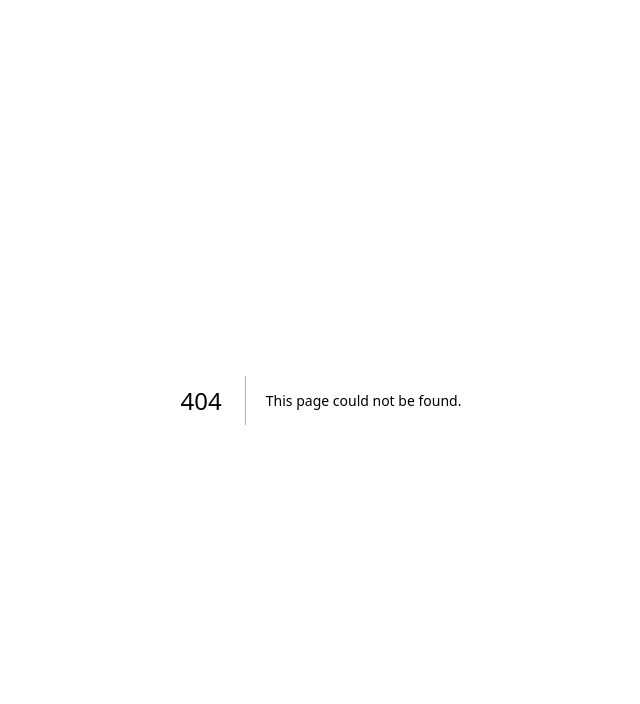
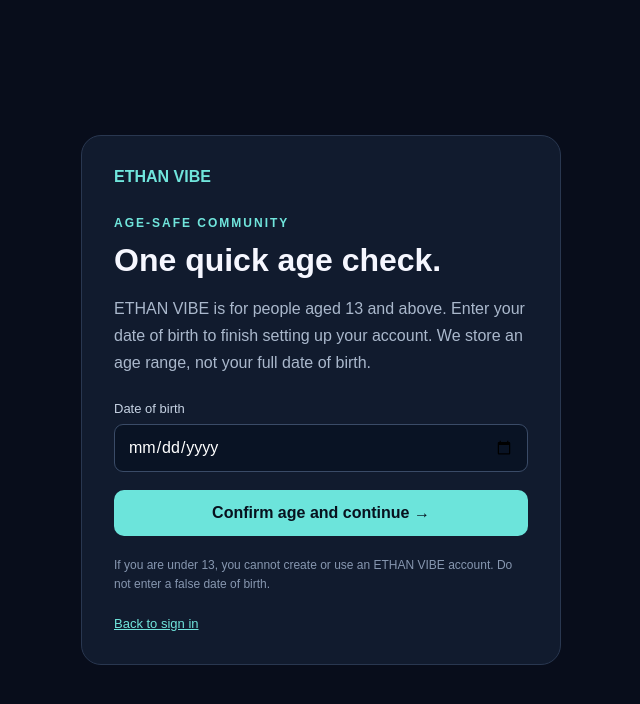
Before and after one commit to abayomipeteroyenuga-commits/ethan-vibe, a Next.js app: page /age-check in a window 1280 px wide. Before the commit this address had no page. Shown: the top 704 px of the page, without its empty margins (319-959 px from the left). Built offline with nearby package versions, Linux system fonts and the light colour scheme.

Commit message:
Add secure 13+ age verification page

```diff
--- /dev/null
+++ b/app/age-check/page.tsx
@@ -0,0 +1,43 @@
+"use client";
+import { useState } from "react";
+import { useRouter } from "next/navigation";
+import Link from "next/link";
+
+export default function AgeCheckPage() {
+  const router = useRouter();
+  const [dateOfBirth, setDateOfBirth] = useState("");
+  const [busy, setBusy] = useState(false);
+  const [error, setError] = useState("");
+  async function submit(event: React.FormEvent<HTMLFormElement>) {
+    event.preventDefault();
+    setBusy(true); setError("");
+    try {
+      const response = await fetch("/api/profile/sync", {
+        method: "POST", credentials: "same-origin",
+        headers: { "Content-Type": "application/json" },
+        body: JSON.stringify({ dateOfBirth })
+      });
+      const data = await response.json().catch(() => ({}));
+      if (!response.ok) throw new Error(data.error || "We couldn't verify your age.");
+      router.replace("/account"); router.refresh();
+    } catch (e) {
+      setError(e instanceof Error ? e.message : "Age verification failed.");
+    } finally { setBusy(false); }
+  }
+  return <main style={{minHeight:"100vh",display:"grid",placeItems:"center",padding:24,background:"#080d1b",color:"#f6f7ff",fontFamily:"Arial,sans-serif"}}>
+    <section style={{width:"100%",maxWidth:480,padding:32,border:"1px solid #293750",borderRadius:20,background:"#111b2e"}}>
+      <Link href="/" style={{color:"#70e5dc",textDecoration:"none",fontWeight:700}}>ETHAN VIBE</Link>
+      <div style={{marginTop:30,color:"#70e5dc",fontSize:12,fontWeight:800,letterSpacing:2}}>AGE-SAFE COMMUNITY</div>
+      <h1 style={{fontSize:32,margin:"12px 0"}}>One quick age check.</h1>
+      <p style={{color:"#aab8cc",lineHeight:1.7}}>ETHAN VIBE is for people aged 13 and above. Enter your date of birth to finish setting up your account. We store an age range, not your full date of birth.</p>
+      <form onSubmit={submit} style={{marginTop:24}}>
+        <label htmlFor="age-dob" style={{display:"block",fontSize:13,color:"#c6d2e3",marginBottom:8}}>Date of birth</label>
+        <input id="age-dob" type="date" required value={dateOfBirth} onChange={e=>setDateOfBirth(e.target.value)} max={new Date().toISOString().slice(0,10)} style={{width:"100%",padding:13,borderRadius:9,border:"1px solid #3a4b67",background:"#091324",color:"#fff"}}/>
+        {error&&<p role="alert" style={{color:"#ff9a9a",fontSize:13,lineHeight:1.5}}>{error}</p>}
+        <button disabled={busy||!dateOfBirth} style={{width:"100%",marginTop:18,padding:14,border:0,borderRadius:10,background:"#6ce4db",color:"#07111e",fontWeight:800,cursor:"pointer"}}>{busy?"Checking…":"Confirm age and continue →"}</button>
+      </form>
+      <p style={{fontSize:12,color:"#8797b0",lineHeight:1.6,marginTop:20}}>If you are under 13, you cannot create or use an ETHAN VIBE account. Do not enter a false date of birth.</p>
+      <Link href="/auth?mode=signin" style={{display:"inline-block",marginTop:10,color:"#70e5dc",fontSize:13}}>Back to sign in</Link>
+    </section>
+  </main>;
+}
```
